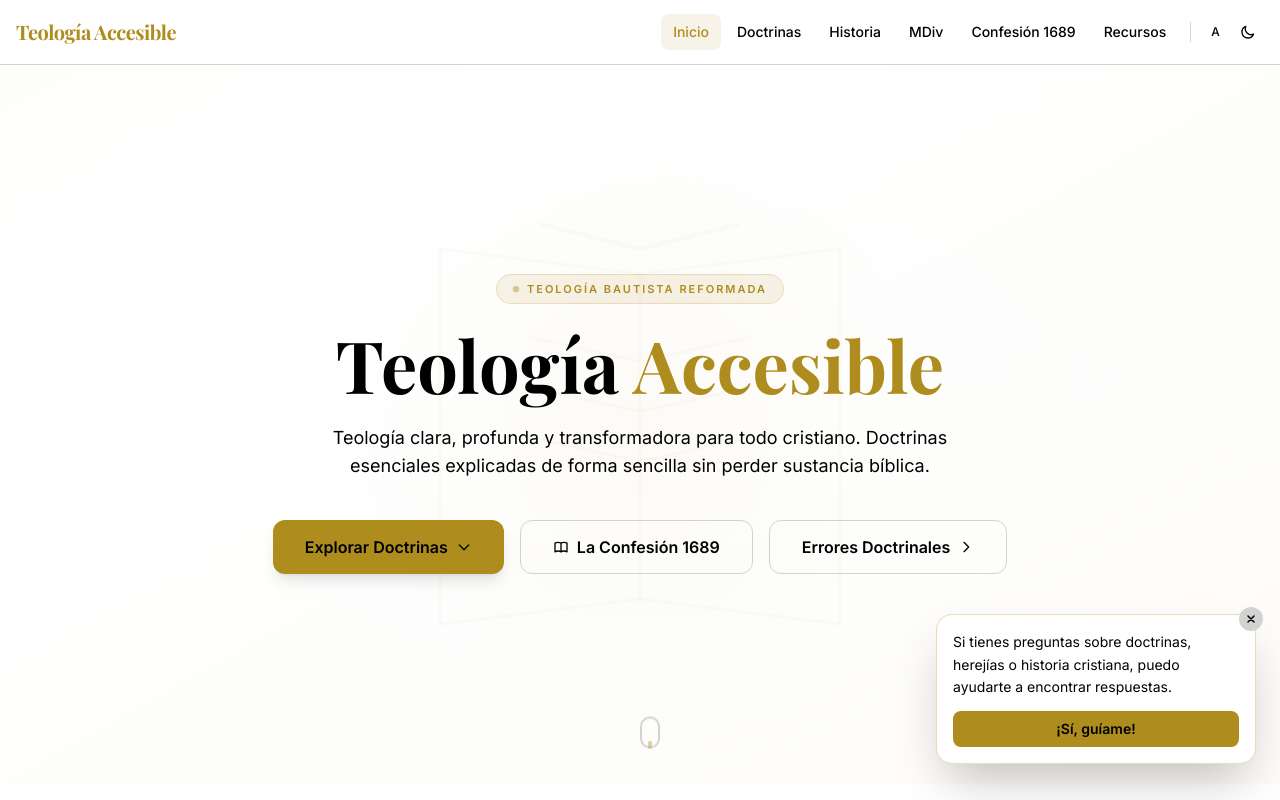
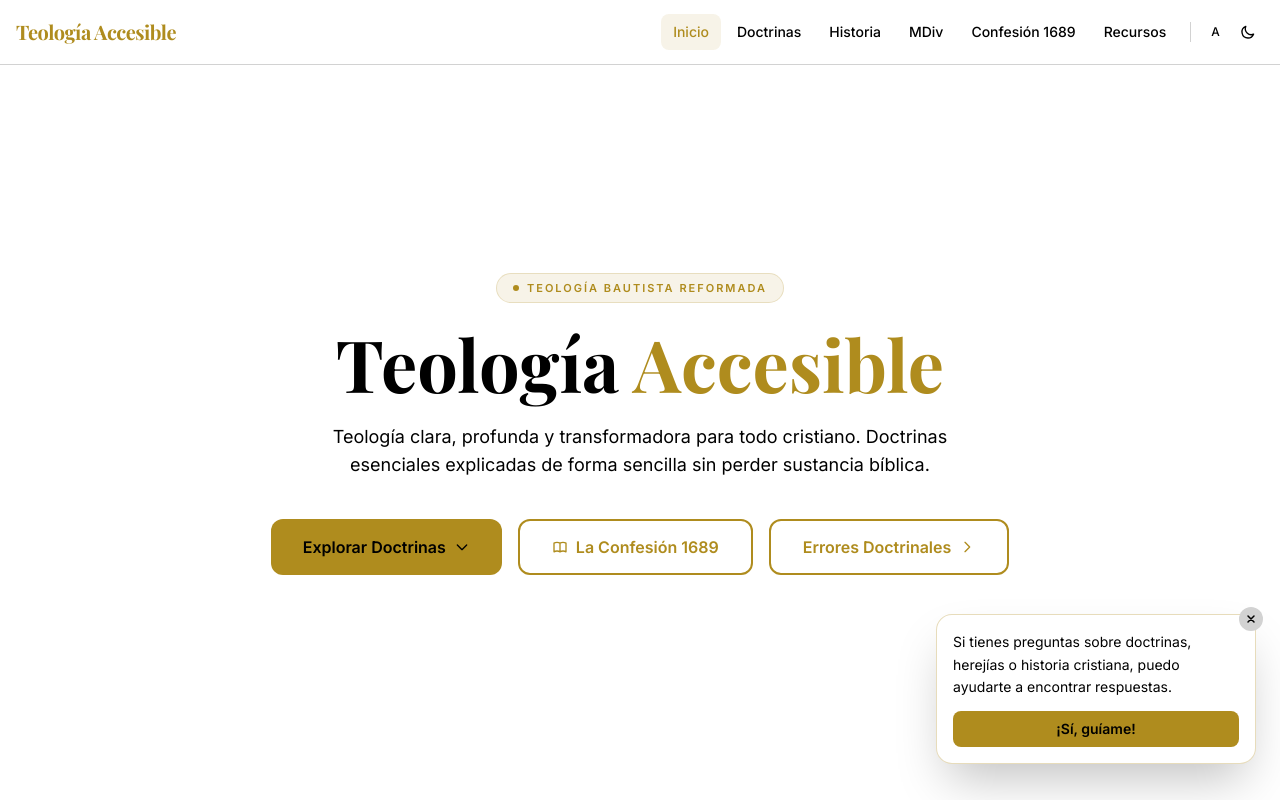
Before and after one commit to fabioledezma/teologia-bautista, a Next.js app: page / in a window 1280 px wide. Shown: the top 800 px of the page. Built offline with nearby package versions, Linux system fonts and the light colour scheme; a web font is replaced by a local one.

Commit message:
fix: gold tag/chip contrast in FacultySection and RecursosSection; hero cleanup

```diff
--- a/src/app/page.tsx
+++ b/src/app/page.tsx
@@ -10,56 +10,24 @@ export default function HomePage() {
   return (
     <>
       {/* Hero */}
-      <section className="relative min-h-[90vh] flex items-center justify-center overflow-hidden">
-        {/* Animated gradient overlay */}
-        <div className="absolute inset-0 bg-gradient-to-br from-gold/[0.04] via-transparent to-gold/[0.04] animate-shimmer" />
-        <div className="absolute inset-0 bg-[radial-gradient(ellipse_at_center,_rgb(var(--color-surface-card)/0.8)_0%,_transparent_70%)]" />
-
-        {/* Gold radial glow */}
-        <div className="absolute top-1/2 left-1/2 -translate-x-1/2 -translate-y-1/2 w-[400px] h-[400px] md:w-[600px] md:h-[600px] max-w-full rounded-full opacity-30 dark:opacity-40"
-          style={{
-            background: 'radial-gradient(circle, rgb(var(--color-gold) / 0.12) 0%, transparent 70%)',
-          }}
-        />
-
-        <div className="absolute inset-0 flex items-center justify-center pointer-events-none opacity-[0.03] dark:opacity-[0.05]">
-          <svg className="w-[280px] h-[280px] md:w-[500px] md:h-[500px] max-w-full text-gold" viewBox="0 0 200 200" fill="none" stroke="currentColor" strokeWidth="1.2" aria-hidden="true">
-            <path d="M20 30 L20 180 L100 170 L180 180 L180 30 L100 40 Z" />
-            <path d="M100 40 L100 170" />
-            <path d="M55 65 L100 75 L145 65" />
-            <path d="M55 85 L100 95 L145 85" />
-            <path d="M55 105 L100 115 L145 105" />
-            <path d="M60 20 L100 30 L140 20" strokeWidth="1.8" />
-          </svg>
-        </div>
-
-        <div className="relative z-10 text-center px-4 max-w-4xl mx-auto">
-          <div className="inline-flex items-center gap-2 px-4 py-1.5 rounded-full bg-gold/10 border border-gold/20 text-gold text-[11px] font-semibold uppercase tracking-[2px] mb-6 animate-fade-in-up"
-            style={{ animationDelay: '0.1s', animationFillMode: 'both' }}>
-            <span className="w-1.5 h-1.5 rounded-full bg-gold animate-pulse-glow" />
+      <section className="min-h-[90vh] flex items-center justify-center">
+        <div className="text-center px-4 max-w-4xl mx-auto">
+          <div className="inline-flex items-center gap-2 px-4 py-1.5 rounded-full bg-gold/10 border border-gold/20 text-gold text-[11px] font-semibold uppercase tracking-[2px] mb-6">
+            <span className="w-1.5 h-1.5 rounded-full bg-gold" />
             Teología Bautista Reformada
           </div>
-          <h1
-            className="font-serif text-5xl md:text-6xl lg:text-7xl font-bold text-text leading-[1.1] animate-fade-in-up"
-            style={{ animationDelay: '0.2s', animationFillMode: 'both' }}
-          >
+          <h1 className="font-serif text-5xl md:text-6xl lg:text-7xl font-bold text-text leading-[1.1]">
             Teología<span className="text-gold"> Accesible</span>
           </h1>
-          <p
-            className="text-base md:text-lg text-text mt-6 mb-10 max-w-2xl mx-auto leading-relaxed animate-fade-in-up"
-            style={{ animationDelay: '0.4s', animationFillMode: 'both' }}
-          >
+          <p className="text-base md:text-lg text-text mt-6 mb-10 max-w-2xl mx-auto leading-relaxed">
             Teología clara, profunda y transformadora para todo cristiano.
             Doctrinas esenciales explicadas de forma sencilla sin perder
             sustancia bíblica.
           </p>
-          <div
-            className="flex flex-col sm:flex-row gap-4 justify-center flex-wrap animate-fade-in-up"
-            style={{ animationDelay: '0.6s', animationFillMode: 'both' }}
-          >
+          <div className="flex flex-col sm:flex-row gap-4 justify-center flex-wrap">
             <Link
               href="#doctrinas"
-              className="inline-flex items-center gap-2 px-8 py-3.5 bg-gold text-black font-semibold rounded-xl hover:bg-gold-dark transition-all shadow-lg hover:shadow-[var(--shadow-gold)] hover:-translate-y-0.5 active:translate-y-0"
+              className="inline-flex items-center gap-2 px-8 py-3.5 bg-gold text-black font-semibold rounded-xl hover:bg-gold-dark transition-all"
             >
               Explorar Doctrinas
               <svg className="w-4 h-4" fill="none" viewBox="0 0 24 24" stroke="currentColor" strokeWidth={2}>
@@ -68,7 +36,7 @@ export default function HomePage() {
             </Link>
             <Link
               href="#confesion"
-              className="inline-flex items-center gap-2 px-8 py-3.5 border border-border text-text font-semibold rounded-xl hover:border-gold hover:text-gold hover:bg-gold/5 transition-all hover:-translate-y-0.5 active:translate-y-0"
+              className="inline-flex items-center gap-2 px-8 py-3.5 border-2 border-gold text-gold font-semibold rounded-xl hover:bg-gold hover:text-black transition-all"
             >
               <svg className="w-4 h-4" fill="none" viewBox="0 0 24 24" stroke="currentColor" strokeWidth={2}>
                 <path strokeLinecap="round" strokeLinejoin="round" d="M12 6.253v13m0-13C10.832 5.477 9.246 5 7.5 5S4.168 5.477 3 6.253v13C4.168 18.477 5.754 18 7.5 18s3.332.477 4.5 1.253m0-13C13.168 5.477 14.754 5 16.5 5c1.747 0 3.332.477 4.5 1.253v13C19.832 18.477 18.247 18 16.5 18c-1.746 0-3.332.477-4.5 1.253" />
@@ -77,19 +45,13 @@ export default function HomePage() {
             </Link>
             <Link
               href="#historia"
-              className="inline-flex items-center gap-2 px-8 py-3.5 border border-border text-text font-semibold rounded-xl hover:border-gold hover:text-gold hover:bg-gold/5 transition-all hover:-translate-y-0.5 active:translate-y-0"
+              className="inline-flex items-center gap-2 px-8 py-3.5 border-2 border-gold text-gold font-semibold rounded-xl hover:bg-gold hover:text-black transition-all"
             >
               Errores Doctrinales
               <svg className="w-4 h-4" fill="none" viewBox="0 0 24 24" stroke="currentColor" strokeWidth={2}>
                 <path strokeLinecap="round" strokeLinejoin="round" d="M9 5l7 7-7 7" />
               </svg>
             </Link>
-          </div>
-        </div>
-
-        <div className="absolute bottom-8 left-1/2 -translate-x-1/2 animate-float">
-          <div className="w-5 h-8 border-2 border-border rounded-full flex justify-center">
-            <div className="w-1 h-2 bg-gold/60 rounded-full mt-2 animate-fade-in-up" style={{ animationDuration: '2s', animationIterationCount: 'infinite' }} />
           </div>
         </div>
       </section>
--- a/src/components/FacultySection.tsx
+++ b/src/components/FacultySection.tsx
@@ -50,7 +50,7 @@ export default function FacultySection() {
                   {f.topics.map((t) => (
                     <span
                       key={t}
-                      className="text-[10px] text-text-2 bg-gold/5 border border-border px-2 py-0.5 rounded"
+                      className="text-[10px] text-gold bg-gold/10 border border-gold/20 px-2 py-0.5 rounded"
                     >
                       {t}
                     </span>
--- a/src/components/RecursosSection.tsx
+++ b/src/components/RecursosSection.tsx
@@ -45,7 +45,7 @@ export default function RecursosSection() {
                   {r.tags.map((t) => (
                     <span
                       key={t}
-                      className="text-[10px] text-text-2 bg-surface-1 border border-border px-2 py-0.5 rounded"
+                      className="text-[10px] text-gold bg-gold/10 border border-gold/20 px-2 py-0.5 rounded"
                     >
                       {t}
                     </span>
```
